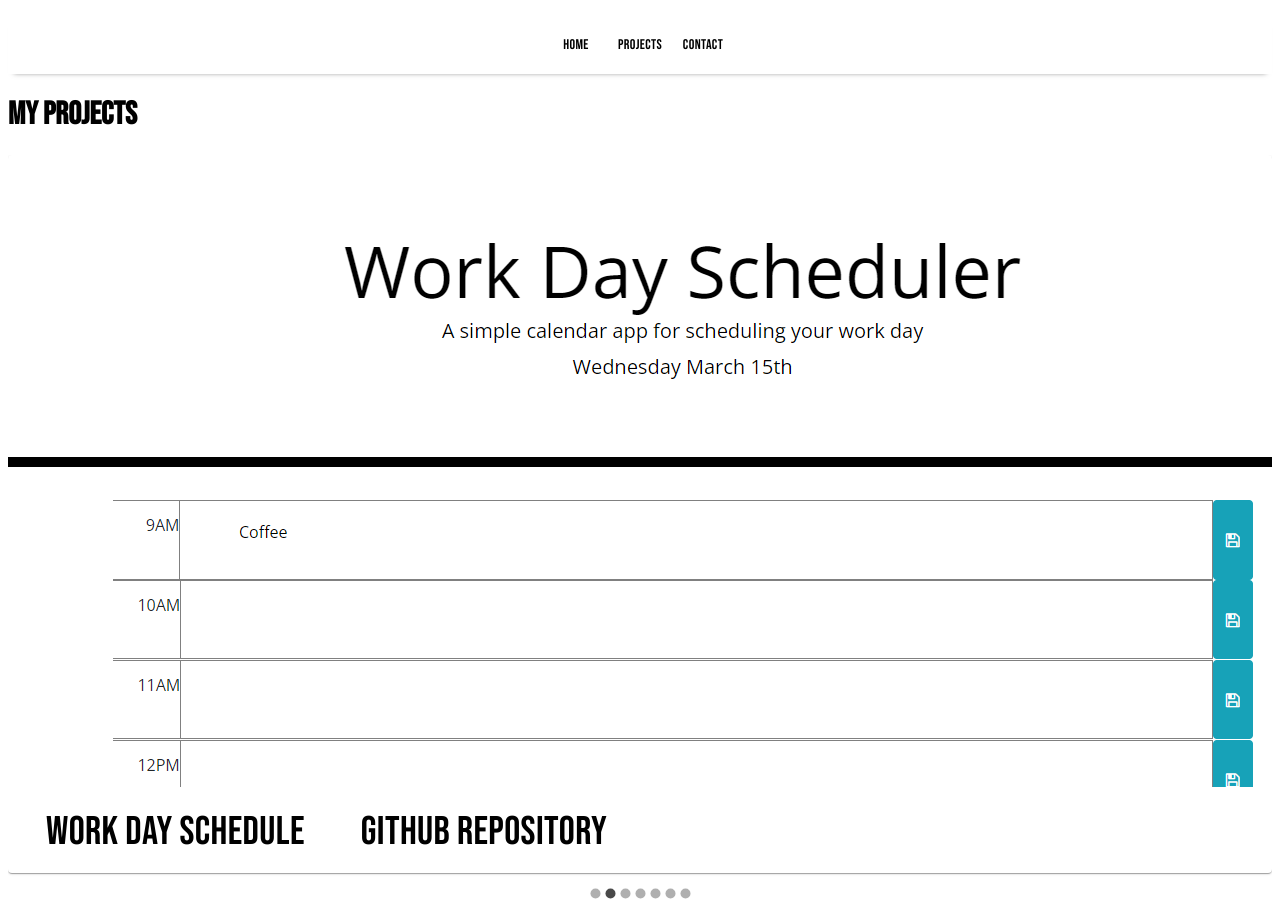
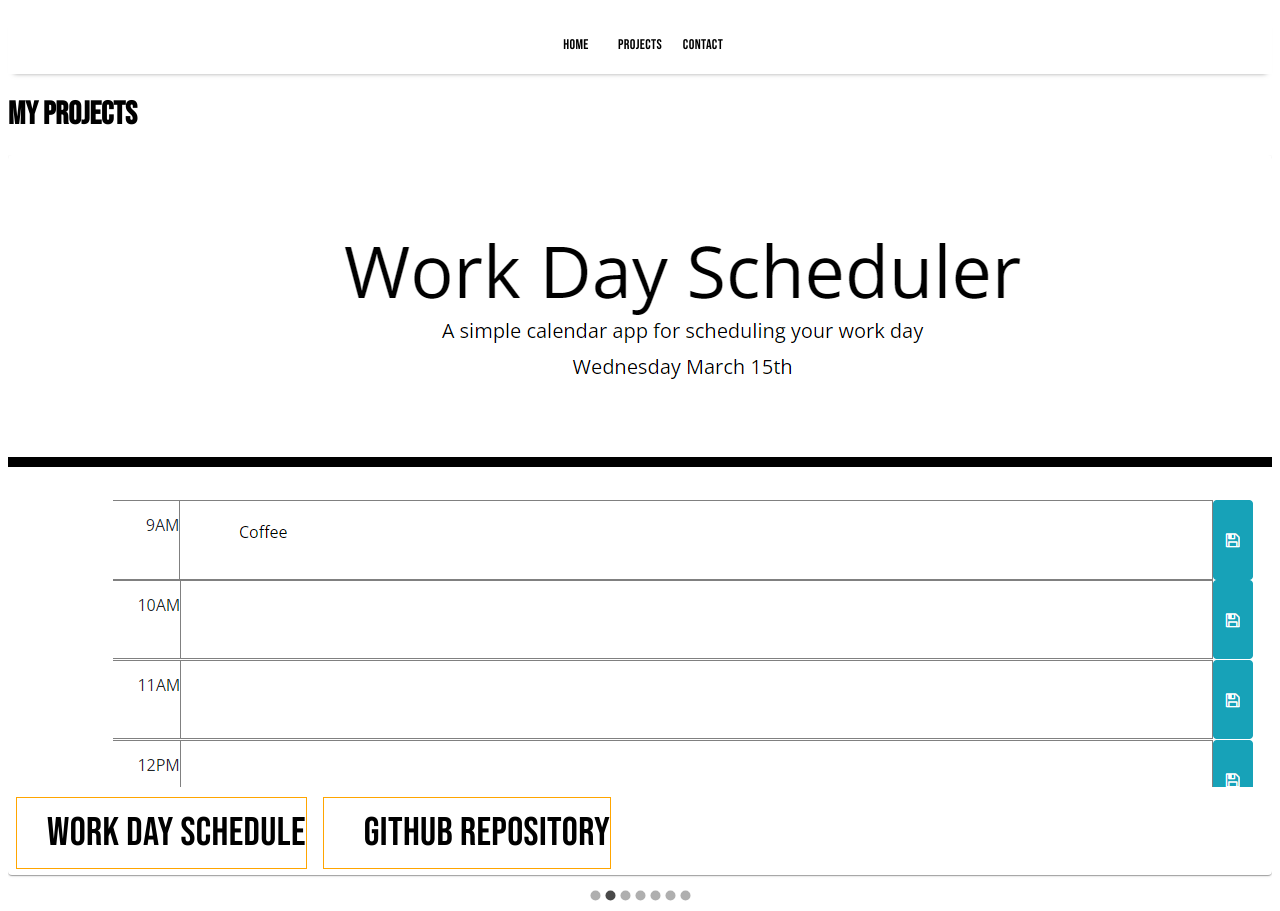
Before and after one commit to Sarahsegla/portfolio, a React (Create React App) app: page /projects in a window 1280 px wide. Built offline with nearby package versions, Linux system fonts and the light colour scheme.

Commit message:
changed button more noticable

```diff
--- a/src/App.js
+++ b/src/App.js
@@ -2,7 +2,7 @@ import React from "react";
 import Home from "./pages/Home/Home";
 import { Routes, Route } from 'react-router-dom';
 import Projects  from "./pages/Projects";
-import Contact from "./pages/Contact";
+import Contact from "./pages/contact/Contact";
 import Navbar from "./components/Navbar/Navbar";
 
 function App() {
--- a/src/components/item/item.js
+++ b/src/components/item/item.js
@@ -7,15 +7,15 @@ function Item(props)
     return (
         <Paper>
             <div className="mySlides" style={{textAlign: 'center'}}>
-            <img className="slidesCss" src={props.item.image} alt={props.item.description} style={{width: '600', height: '500', paddingTop: '10px' }}/>
+            <img className="slidesCss" src={props.item.image} alt={props.item.description} style={{width: '400', height: '400', paddingTop: '10px' }}/>
 
             </div>
             <div className="buttons">
             <Button variant="text" className="LinkButton">
-            <a href={props.item.url}  style={{ textDecoration: 'none', color: 'black', fontFamily: 'Bebas Neue', paddingLeft: '30px', fontSize: '40px' }} >{props.item.description}</a>
+            <a className="GitButton2" href={props.item.url}  style={{ textDecoration: 'none', color: 'black', fontFamily: 'Bebas Neue', paddingLeft: '30px', fontSize: '40px' }} >{props.item.description}</a>
             </Button>
             <Button variant="text" className="GitButton" style={{textAlign: 'right'}}>
-            <a className="GitButton1" href={props.item.GitUrl} style={{ textDecoration: 'none', color: 'black', fontFamily: 'Bebas Neue', paddingLeft: '40px', fontSize: '40px' }}>GitHub Repository </a>
+            <a className="GitButton1" href={props.item.GitUrl} style={{ textDecoration: 'none', color: 'black', fontFamily: 'Bebas Neue', paddingLeft: '40px', fontSize: '40px'}}>GitHub Repository </a>
             </Button>
             </div>
         </Paper>
--- a/src/components/item/styles.css
+++ b/src/components/item/styles.css
@@ -2,6 +2,14 @@
 text-align: center;
 }
 
+
+.GitButton1  {
+    border: 1px orange solid;
+}
+
+.GitButton2 {
+    border: 1px orange solid;
+}
 
 @media (max-width: 432px) {
 .slidesCss{
--- a/src/pages/Contact.js
+++ /dev/null
@@ -1,19 +0,0 @@
-import React from "react";
-import MailIcon from '@mui/icons-material/Mail';
-
-
-function Contact () {
-    return (
-        <div>
-            <div className='contact' style={{ textAlign: 'center' }}>
-        <p>Contact Me:</p><MailIcon/>
-        <p><a style={{ textDecoration: 'none', color: 'black' }} href={"https://www.linkedin.com/in/sarah-segla-6788a4203/"} >Linkedin</a></p>
-        <p>Github:<a style={{ textDecoration: 'none', color: 'black' }} href={"https://github.com/Sarahsegla"}> Sarahsegla</a></p>
-        <p><a style={{ textDecoration: 'none', color: 'black' }} href={"mailto:ablavisarahsegla@gmail.com"}>Ablavisarahsegla@gmail.com</a></p>
-
-        </div>
-        </div>
-    )
-}
-
-export default Contact;
--- /dev/null
+++ b/src/pages/contact/Contact.js
@@ -0,0 +1,21 @@
+import React from "react";
+import MailIcon from '@mui/icons-material/Mail';
+import './styles.css';
+
+
+
+function Contact () {
+    return (
+        <div>
+            <div className='contact' style={{ textAlign: 'center' }}>
+        <p>Contact Me:</p><MailIcon/>
+        <p><a id="contact1" style={{ textDecoration: 'none', color: 'black' }} href={"https://www.linkedin.com/in/sarah-segla-6788a4203/"} >Linkedin</a></p>
+        <p>Github:<a id="contact1" style={{ textDecoration: 'none', color: 'black' }} href={"https://github.com/Sarahsegla"}> Sarahsegla</a></p>
+        <p><a id="contact1" style={{ textDecoration: 'none', color: 'black' }} href={"mailto:ablavisarahsegla@gmail.com"}>Ablavisarahsegla@gmail.com</a></p>
+
+        </div>
+        </div>
+    )
+}
+
+export default Contact;
--- /dev/null
+++ b/src/pages/contact/styles.css
@@ -0,0 +1,5 @@
+#contact1:hover {
+    color: orange;
+    border: 1px orange solid;
+
+}
```
